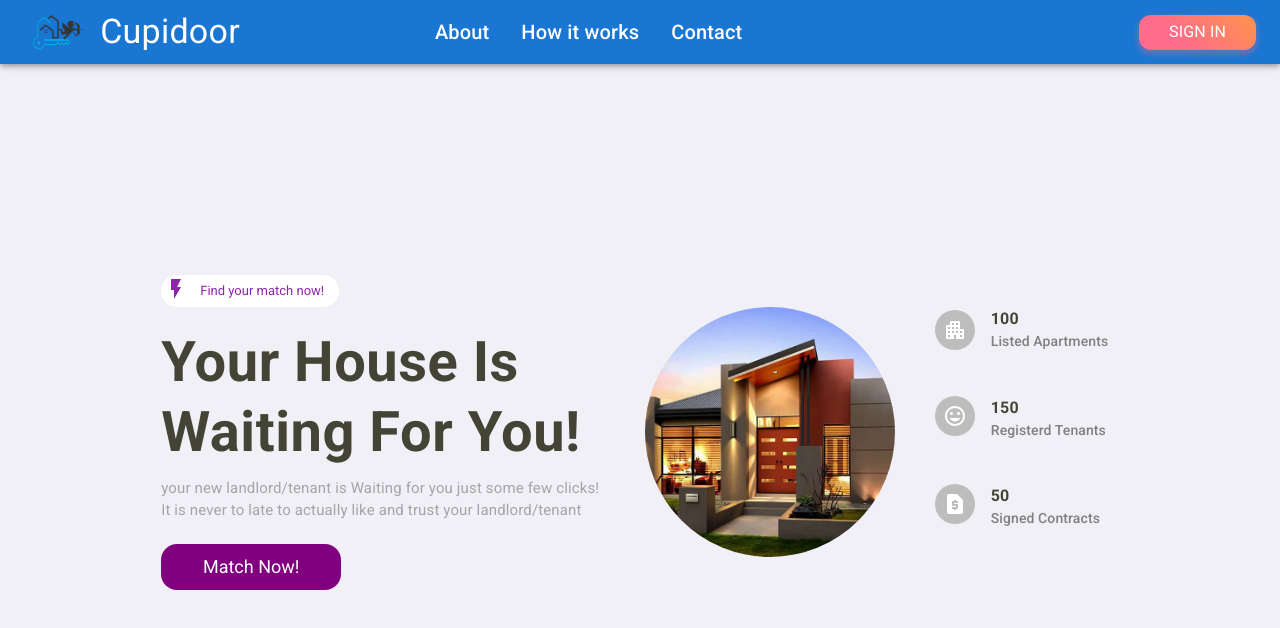
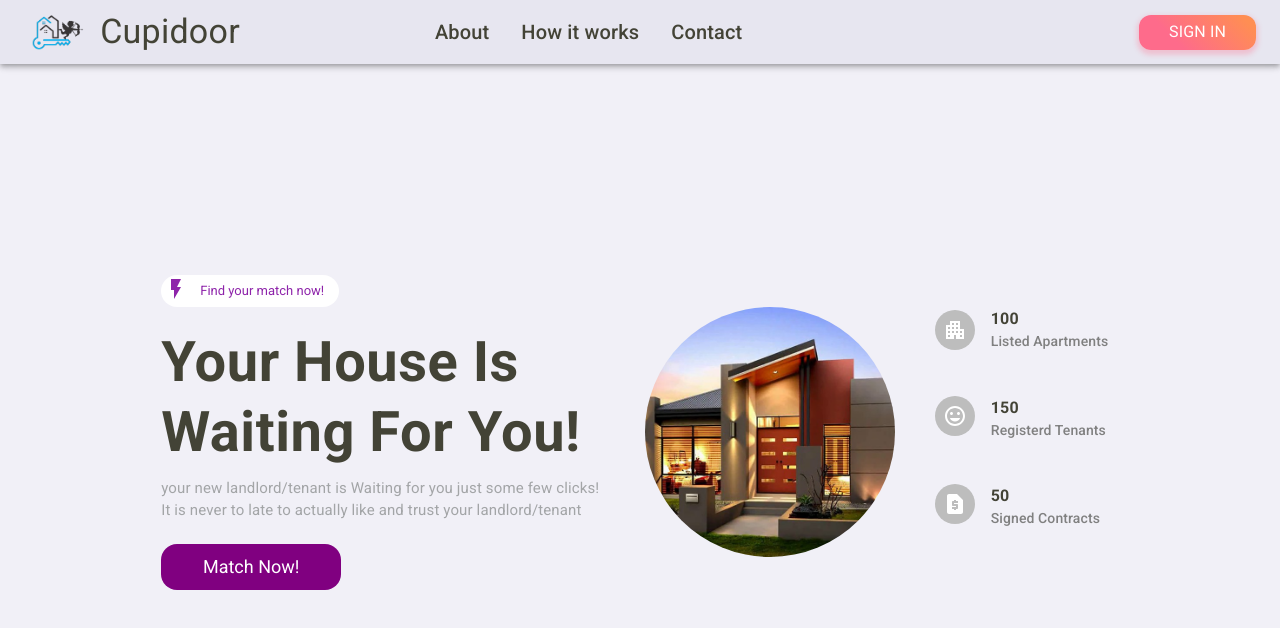
Before and after one commit to itayhashay/cupidoor, a React (Create React App) app in the folder client/: page / in a window 1280 px wide. Shown: the top 628 px of the page. Built offline with nearby package versions, Linux system fonts and the light colour scheme.

Commit message:
Nice landing + nav

```diff
--- a/client/src/components/Landing/Landing.tsx
+++ b/client/src/components/Landing/Landing.tsx
@@ -1,5 +1,6 @@
 import { Box, Chip, Typography } from "@mui/material";
 import { Grid, Avatar } from "@mui/material";
+import { Link } from "react-router-dom";
 import FlashOnIcon from "@mui/icons-material/FlashOn";
 import ApartmentIcon from "@mui/icons-material/Apartment";
 import RequestPageIcon from "@mui/icons-material/RequestPage";
@@ -64,6 +65,8 @@ const Landing = () => {
             color: "white",
             fontSize: "18px",
           }}
+          component={Link}
+          to={"/signIn"}
           onClick={handleMatchClick}
         />
       </Grid>
--- a/client/src/components/Navbar/index.tsx
+++ b/client/src/components/Navbar/index.tsx
@@ -1,14 +1,13 @@
-import { AppBar, Box, Toolbar, Button, Grid, MenuItem } from "@mui/material";
-import { Avatar, Typography } from "@mui/material";
+import { AppBar, Box, Toolbar, Button, Grid, Menu } from "@mui/material";
+import { Avatar, Typography, MenuItem } from "@mui/material";
 import { LogoImg, UserSection, linkStyles } from "./styles";
-import Logo from "../../icons/logo.png";
-import UserImg from "../../icons/user.jpeg";
+import { useEffect, useState } from "react";
 import { Link, useLocation, useNavigate } from "react-router-dom";
 import { useAuth } from "../../context/AuthContext";
 import { USER_ROUTES } from "../UserRouter/constants";
-import { useState } from "react";
 import AccountCircleIcon from "@mui/icons-material/AccountCircle";
 import LogoutIcon from "@mui/icons-material/Logout";
+import Logo from "../../icons/logo.png";
 
 export const Navbar = () => {
   const { user, setUser, signOutUser } = useAuth();
@@ -16,6 +15,32 @@ export const Navbar = () => {
   const [anchorEl, setAnchorEl] = useState<null | HTMLElement>(null);
   const navigate = useNavigate();
   const location = useLocation();
+  const [navbarBGcolor, setNavbarBGcolor] = useState<string>("#e7e6f0");
+  const [navbarColor, setNavbarColor] = useState<string>("#434336");
+
+  useEffect(() => {
+    if (location.pathname === "/") {
+      setNavbarBGcolor("#e7e6f0");
+      setNavbarColor("#434336");
+    } else {
+      setNavbarBGcolor("#1976d2");
+      setNavbarColor("#fff");
+    }
+    console.log(location.pathname);
+    console.log("navbar color: ", navbarColor);
+    console.log("navbar BG color: ", navbarBGcolor);
+  }, []);
+
+  useEffect(() => {
+    if (location.pathname === "/") {
+      setNavbarBGcolor("#e7e6f0");
+      setNavbarColor("#434336");
+    } else {
+      setNavbarBGcolor("#1976d2");
+      setNavbarColor("#fff");
+    }
+  }, [location.pathname]);
+
   const handleMenuClick = (event: React.MouseEvent<HTMLElement>) => {
     setAnchorEl(event.currentTarget);
     setIsMenuOpen(true);
@@ -37,7 +62,13 @@ export const Navbar = () => {
 
   return (
     <Box sx={{ flexGrow: 1, position: "sticky", top: "0", zIndex: "100" }}>
-      <AppBar sx={{ position: "static" }}>
+      <AppBar
+        sx={{
+          position: "static",
+          bgcolor: navbarBGcolor,
+          color: navbarColor,
+        }}
+      >
         <Toolbar>
           <Grid container>
             <Grid item xs={3}>
@@ -116,7 +147,7 @@ export const Navbar = () => {
                         id="avatar-menu-button"
                         alt={user.name}
                         src={user?.avatar}
-                  sx={{cursor:"pointer"}}
+                        sx={{ cursor: "pointer" }}
                         onClick={handleMenuClick}
                       />
                       <Menu
@@ -134,7 +165,10 @@ export const Navbar = () => {
                           horizontal: "left",
                         }}
                       >
-                  <MenuItem onClick={handleAccountNavigation} sx={{ mb: 1 }}>
+                        <MenuItem
+                          onClick={handleAccountNavigation}
+                          sx={{ mb: 1 }}
+                        >
                           <AccountCircleIcon sx={{ mr: 1 }}></AccountCircleIcon>{" "}
                           Account
                         </MenuItem>
```
Lines whose indentation alone changed are shown as unchanged.
